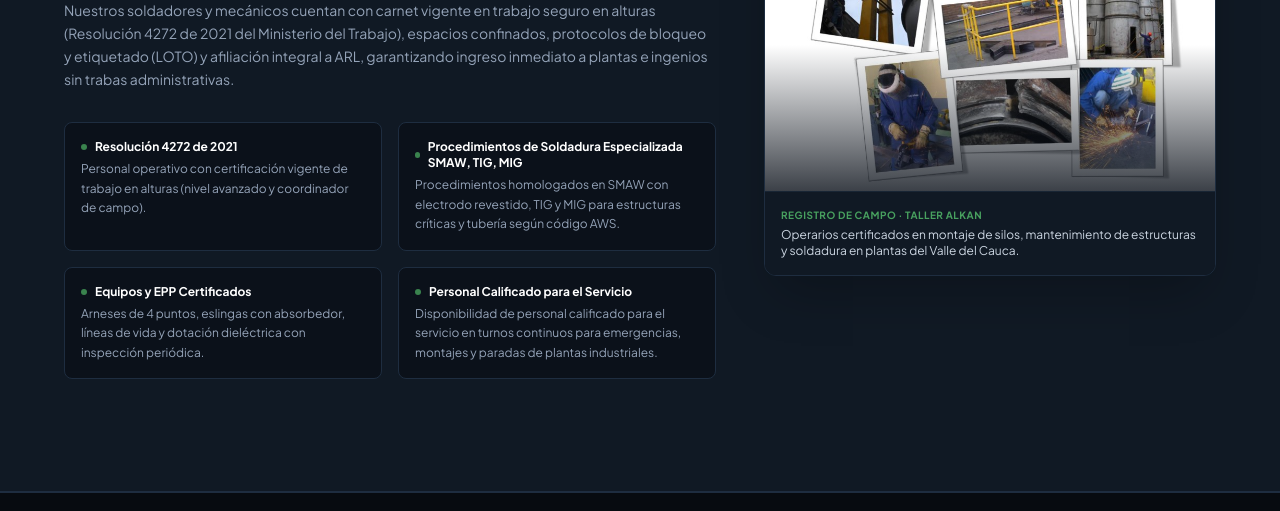
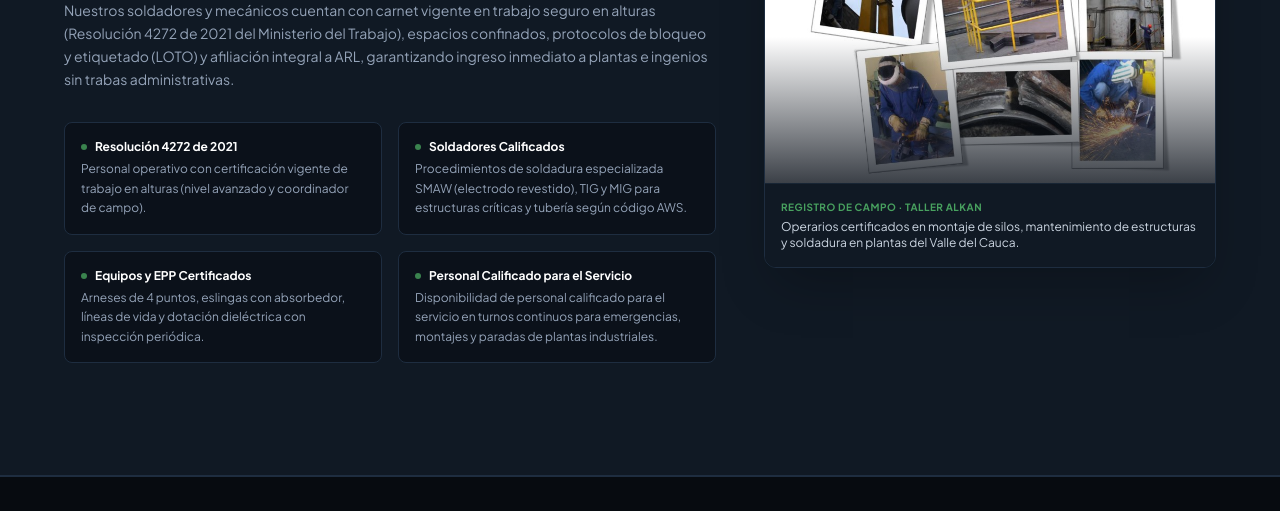
Before and after one commit to dilanmh066-ux/AlkanWeb, a plain HTML site: page vistas/nosotros.html in a window 1280 px wide. Shown: the part 2100-2611 px from the top of the page. Drawn offline with nearby package versions, Linux system fonts and the light colour scheme.

Commit message:
fix(nosotros): restaurar titulo Soldadores Calificados y precisar procedimientos de soldadura

```diff
--- a/vistas/nosotros.html
+++ b/vistas/nosotros.html
@@ -364,10 +364,10 @@
             <div class="p-4 rounded-lg bg-brand-base border border-brand-border hover:border-brand-green/40 transition-colors">
               <span class="text-xs font-bold text-white block mb-1 flex items-center gap-2">
                 <span class="w-1.5 h-1.5 rounded-full bg-brand-green"></span>
-                Procedimientos de Soldadura Especializada SMAW, TIG, MIG
+                Soldadores Calificados
               </span>
               <p class="text-xs text-brand-textMuted leading-relaxed">
-                Procedimientos homologados en SMAW con electrodo revestido, TIG y MIG para estructuras críticas y tubería según código AWS.
+                Procedimientos de soldadura especializada SMAW (electrodo revestido), TIG y MIG para estructuras críticas y tubería según código AWS.
               </p>
             </div>
 
```
